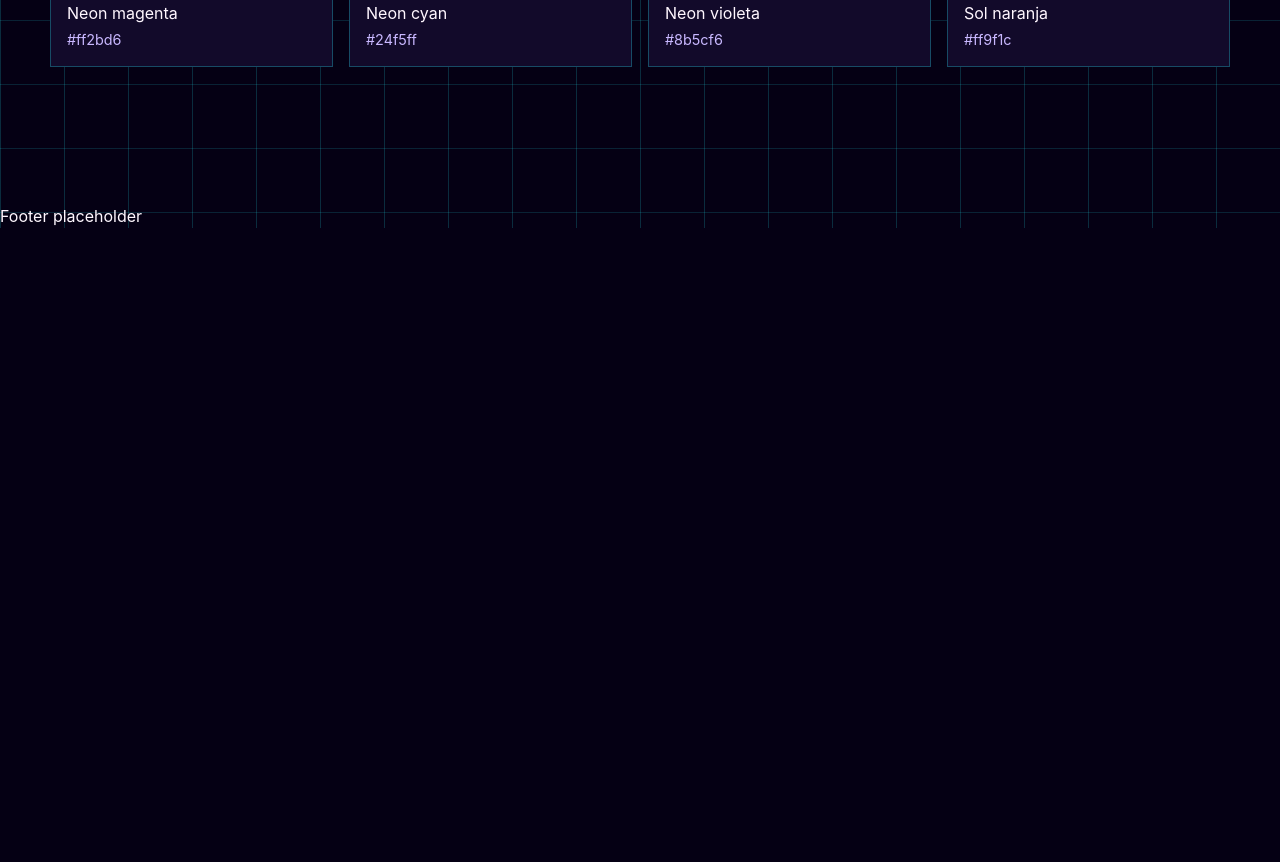
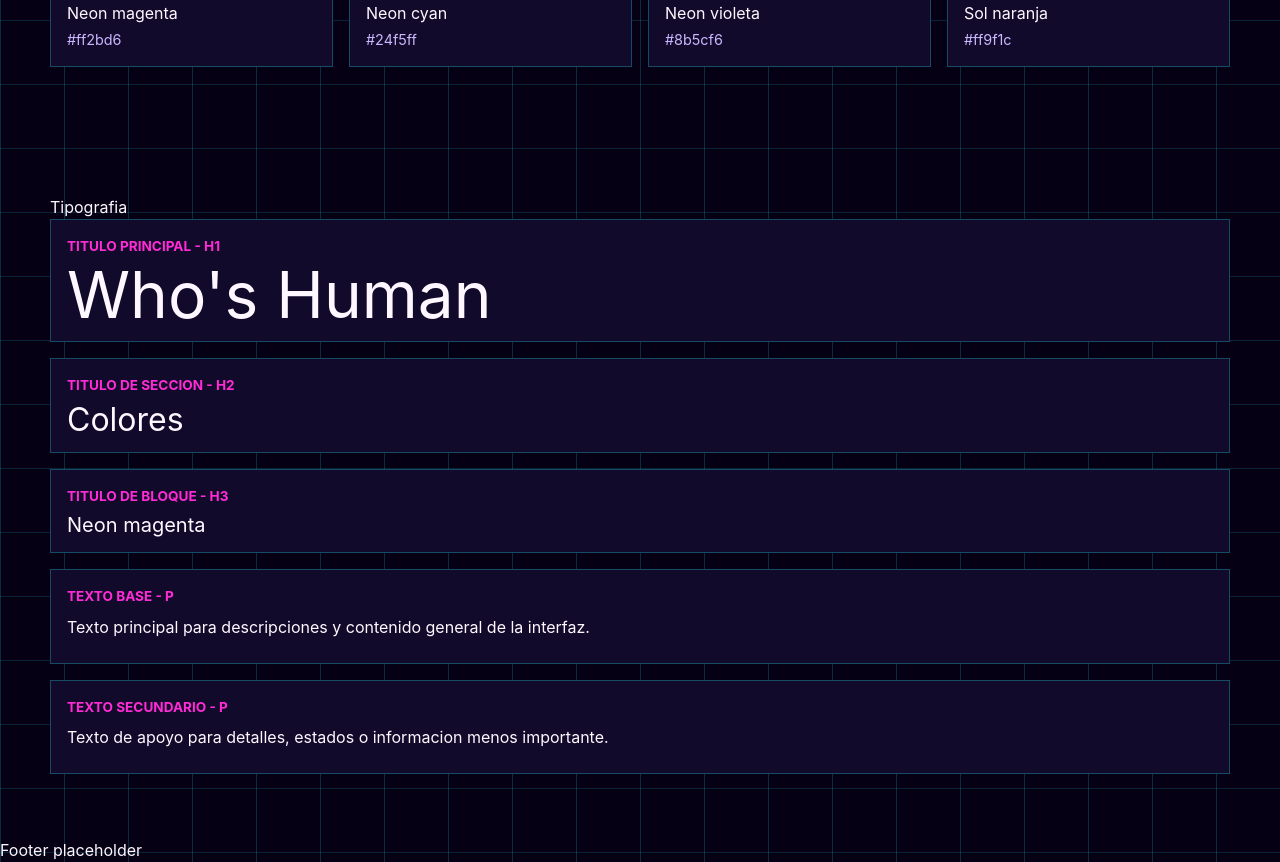
Before and after one commit to whoshuman/whoshuman, a React (Vite) app in the folder apps/frontend/: page /design-system in a window 1280 px wide. Shown: the part 620-1482 px from the top of the page. Before the commit the page ends 848 px from the top, so only its background shows below. Built offline with nearby package versions, Linux system fonts and the light colour scheme.

Commit message:
feat(frontend): añade guia de tipografia al design system

```diff
--- a/apps/frontend/src/index.css
+++ b/apps/frontend/src/index.css
@@ -112,3 +112,48 @@ body {
   color: var(--color-text-muted);
   font-size: 0.9rem;
 }
+
+/* Organiza los ejemplos de tipografia de la guia visual. */
+.design-typography-list {
+  display: grid;
+  gap: 1rem;
+}
+
+/* Define cada ejemplo de tipografia dentro de la guia visual. */
+.design-typography-item {
+  padding: 1rem;
+  background: var(--color-surface);
+  border: 1px solid rgb(var(--color-neon-cyan-rgb) / 0.28);
+}
+
+.design-typography-item p {
+  margin: 0 0 0.5rem;
+}
+
+.design-typography-item h1,
+.design-typography-item h2,
+.design-typography-item h3 {
+  margin: 0;
+}
+
+.design-typography-label {
+  color: var(--color-neon-magenta);
+  font-size: 0.85rem;
+  font-weight: 700;
+  text-transform: uppercase;
+}
+
+.design-typography-item h1 {
+  font-size: 4rem;
+  line-height: 0.95;
+}
+
+.design-typography-item h2 {
+  font-size: 2rem;
+  line-height: 1;
+}
+
+.design-typography-item h3 {
+  font-size: 1.25rem;
+  line-height: 1.1;
+}
--- a/apps/frontend/src/pages/DesignSystem.tsx
+++ b/apps/frontend/src/pages/DesignSystem.tsx
@@ -64,6 +64,37 @@ function DesignSystem() {
           </article>
         </div>
       </section>
+
+      <section className="content-section">
+        <h2>Tipografia</h2>
+
+        <div className="design-typography-list">
+          <article className="design-typography-item">
+            <p className="design-typography-label">Titulo principal - h1</p>
+            <h1>Who's Human</h1>
+          </article>
+
+          <article className="design-typography-item">
+            <p className="design-typography-label">Titulo de seccion - h2</p>
+            <h2>Colores</h2>
+          </article>
+
+          <article className="design-typography-item">
+            <p className="design-typography-label">Titulo de bloque - h3</p>
+            <h3>Neon magenta</h3>
+          </article>
+
+          <article className="design-typography-item">
+            <p className="design-typography-label">Texto base - p</p>
+            <p>Texto principal para descripciones y contenido general de la interfaz.</p>
+          </article>
+
+          <article className="design-typography-item">
+            <p className="design-typography-label">Texto secundario - p</p>
+            <p>Texto de apoyo para detalles, estados o informacion menos importante.</p>
+          </article>
+        </div>
+      </section>
     </main>
   );
 }
```
